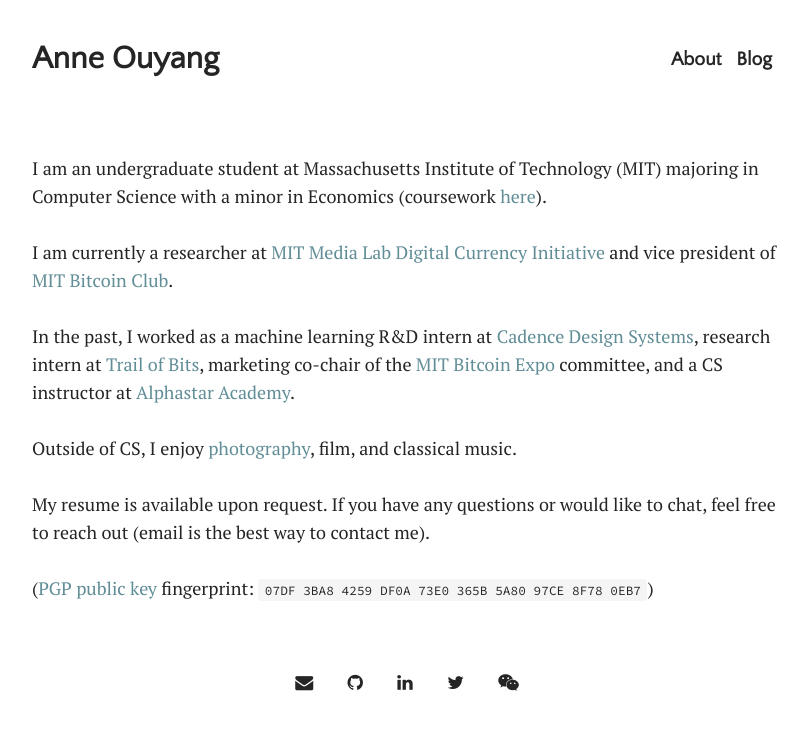
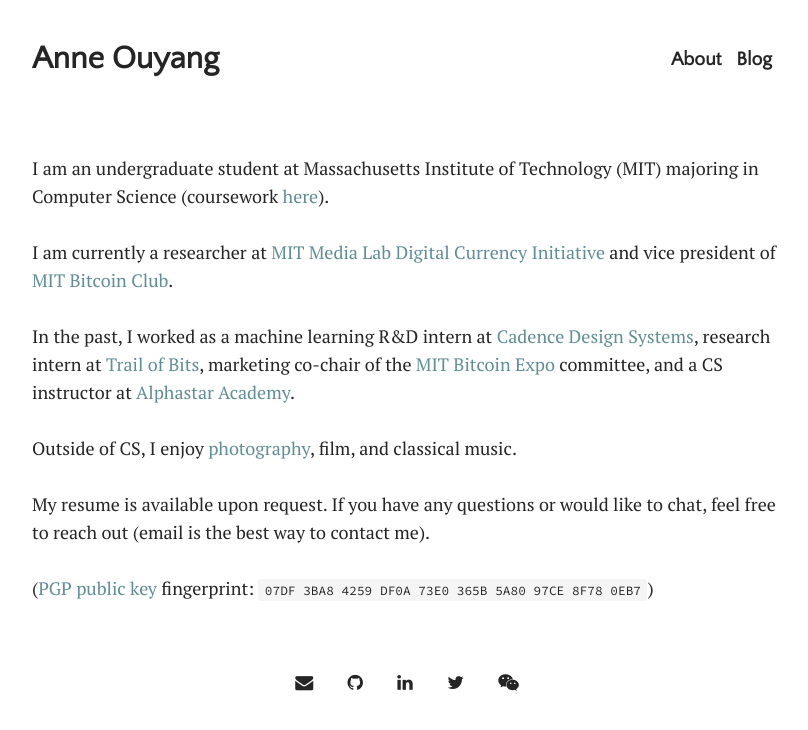
Before and after one commit to anneouyang/anneouyang.github.io, a Jekyll site: the page built from index.html, in a window 1280 px wide. Shown: the top 730 px of the page, without its empty margins (233-1041 px from the left). Built offline with Jekyll 4.4.1, drawn with Linux system fonts in a browser that asks for light colours; some web fonts are replaced; the list of posts is cut into pages by our own code.

Commit message:
Update home.html

```diff
--- a/_layouts/home.html
+++ b/_layouts/home.html
@@ -5,7 +5,7 @@ title: Home
 
 <!-- <img src="{{ site.github.url }}/assets/img/me2.jpg" class="pfp" align="right"> -->
 
-I am an undergraduate student at Massachusetts Institute of Technology (MIT) majoring in Computer Science with a minor in Economics (coursework <a href="{{ site.github.url }}/coursework">here</a>). <br><br>
+I am an undergraduate student at Massachusetts Institute of Technology (MIT) majoring in Computer Science (coursework <a href="{{ site.github.url }}/coursework">here</a>). <br><br>
 
 I am currently a researcher at <a href="https://dci.mit.edu/" target="_blank">MIT Media Lab Digital Currency Initiative</a> and vice president of <a href="https://bitcoin.mit.edu/" target="_blank">MIT Bitcoin Club</a>. <br><br>
 
```
